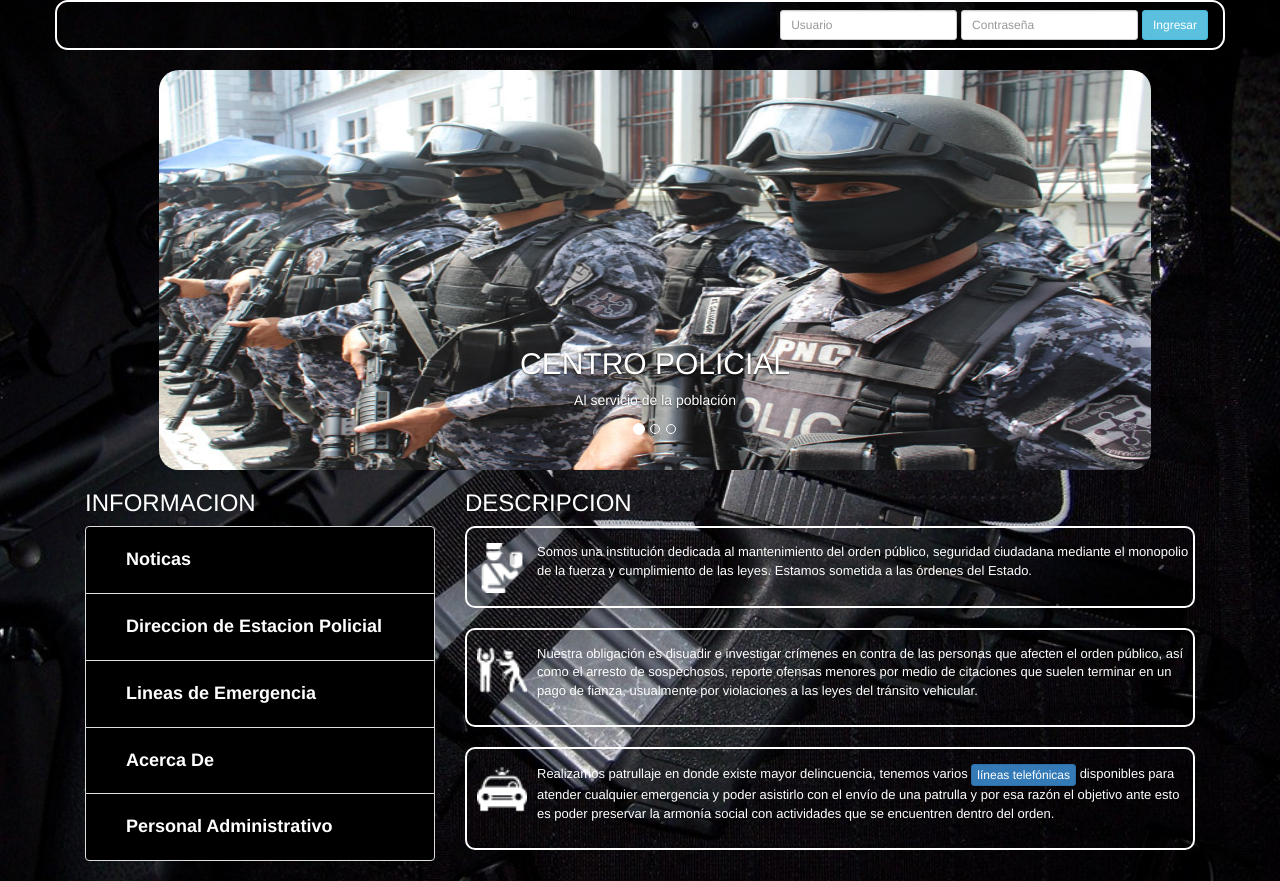
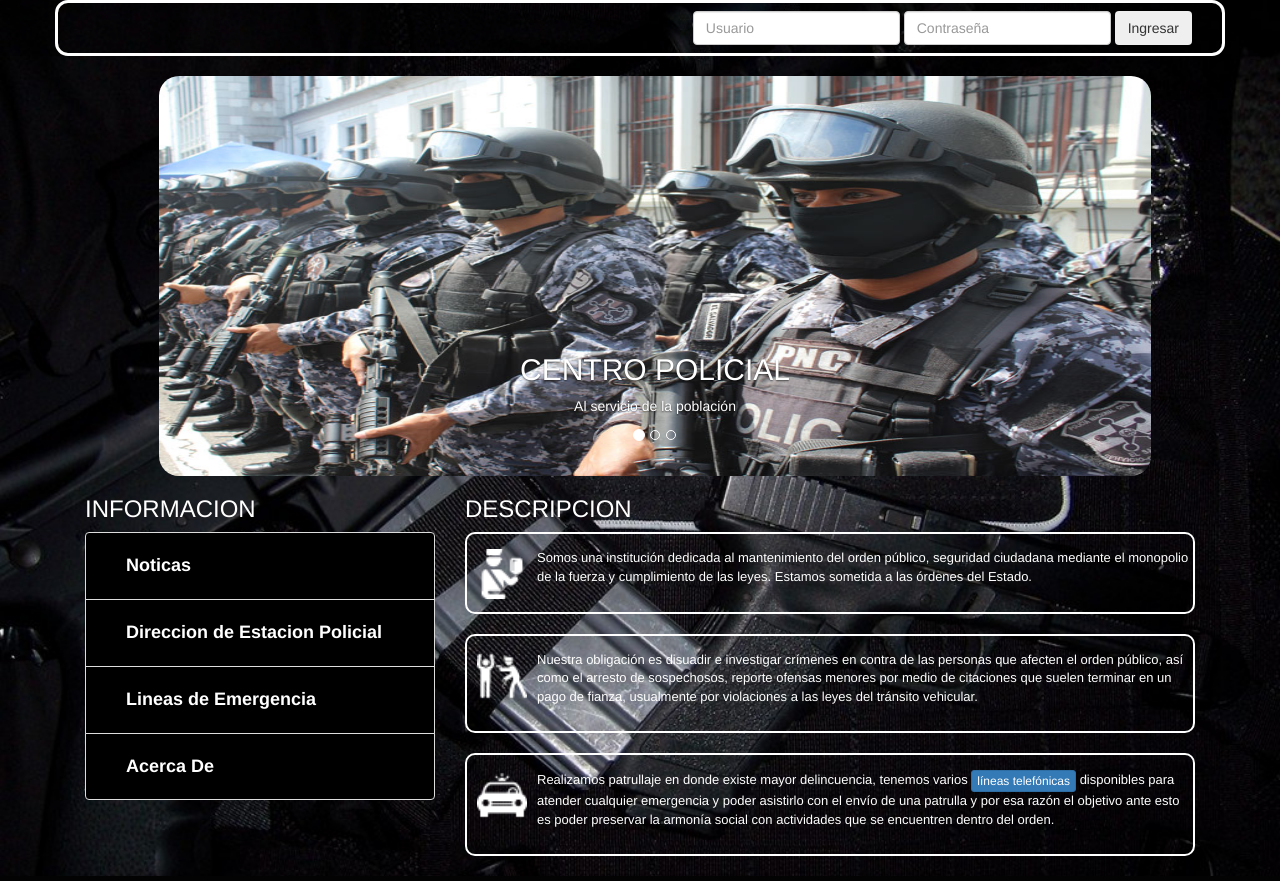
Before and after one commit to Capriatto/Informe-Policial, a PHP site: page / in a window 1280 px wide. Run offline with PHP 8.4, Linux system fonts and the light colour scheme.

Commit message:
elimiando algunas etiquetas

```diff
--- a/assets/css/miEstilo.css
+++ b/assets/css/miEstilo.css
@@ -14,23 +14,18 @@ body{
 		background-image: url("../../images/fondoPolicia.jpg");
 	}
 }
-.navbar div.encabezado{
-	border: 2px solid white;
+nav div.encabezado{
+	border: 3px solid white;
 	border-radius: 13px;
 }
 nav.navbar{
 	background: rgba(0,0,0,0.3);
 	border: none;
 }
-nav.navbar .navbar-nav{
-	background: #323738;
-	color: #fff;
+.navbar-nav li:hover{
+	background: #777777;
+	color: #FFFFFF;
 	font-weight: bold;
-	font-size: 16px;
-}
-a.btn_cabecera{
-	margin: 7px 15px;
-	padding: 7px 20px;
 }
 .phone .image{
 	width: 100%;
--- a/vista/usuario/bienvenida.php
+++ b/vista/usuario/bienvenida.php
@@ -49,7 +49,6 @@
 					<a href="#" class="list-group-item">Direccion de Estacion Policial</a>
 					<a href="#" class="list-group-item">Lineas de Emergencia</a>
 					<a href="#" class="list-group-item">Acerca De</a>
-					<a href="#" class="list-group-item">Personal Administrativo</a>
 				</div>
 			</aside>
 			<section class="col-lg-8 col-md-8 col-xs-12 col-sm-12">
--- a/vista/usuario/header.php
+++ b/vista/usuario/header.php
@@ -9,39 +9,39 @@
 </head>
 <body>
 	<header>
-		<nav class="navbar navbar-inverse" role="navigation">
-			<div class="container encabezado visible-lg visible-md visible-sm">
-				<form action="" class="navbar-form navbar-right">
-					<div class="form-group">
-						<label for="usuario" class="sr-only">Usuario</label>
-						<input type="text" class="form-control input-sm" placeholder="Usuario">
-					</div>
-					<div class="form-group">
-						<label for="password" class="sr-only">Contrasenia</label>
-						<input type="password" class="form-control input-sm" placeholder="Contraseña">
-					</div>
-					<input type="submit" class="btn btn-info btn-sm" value="Ingresar">
-				</form>
-			</div>
-			<div class="container encabezado visible-xs">
+		<nav class="navbar navbar-default" role="navigation">
+			<div class="container encabezado">
+
 				<div class="navbar-header">
 			    	<button type="button" class="navbar-toggle" data-toggle="collapse"
 			            data-target=".navbar-ex1-collapse">
-						<span class="sr-only">Desplegar navegacion</span>
+				      <span class="sr-only">Desplegar navegación</span>
 				      <span class="icon-bar"></span>
 				      <span class="icon-bar"></span>
 				      <span class="icon-bar"></span>
 			    	</button>
-					<a href="#" class="navbar-brand">Policia de la Ciudad</a>
 			  	</div>
-				<div class="collapse navbar-collpase navbar-ex1-collapse">
-					<ul class="nav navbar-nav">
+
+			  <!-- Agrupar los enlaces de navegación, los formularios y cualquier
+			       otro elemento que se pueda ocultar al minimizar la barra -->
+			  	<div class="collapse navbar-collapse navbar-ex1-collapse">
+			    	<ul class="nav navbar-nav hidden-md hidden-lg">
 				      <li><a href="#">Noticias</a></li>
-						<li><a href="#">Direccion Estacion Policial</a></li>
-						<li><a href="#">Lineas Emergencias</a></li>
+				      <li><a href="#">Emergencias</a></li>
+				      <li><a href="#">Personal Administrativo</a></li>
 				      <li><a href="#">Acerca De</a></li>
-						<li><a href="#">Personal Administrativo</a></li>
 			    	</ul>
+			 	<form action="" class="navbar-form navbar-right visible-lg visible-md">
+			 		<div class="form-group">
+			 			<input type="text" class="form-control loggin" placeholder="Usuario">
+			 		</div>
+			 		<div class="form-group">
+			 			<input type="password" class="form-control loggin" placeholder="Contraseña">
+			 		</div>
+			 		<button type="submit" class="btn submit">Ingresar</button>
+			 	</form>
+
+
 			  </div>
 
 			</div>
```
Also changed, not shown: images/logo 05K4R1N.jpg (added). Lines whose indentation alone changed are shown as unchanged.
